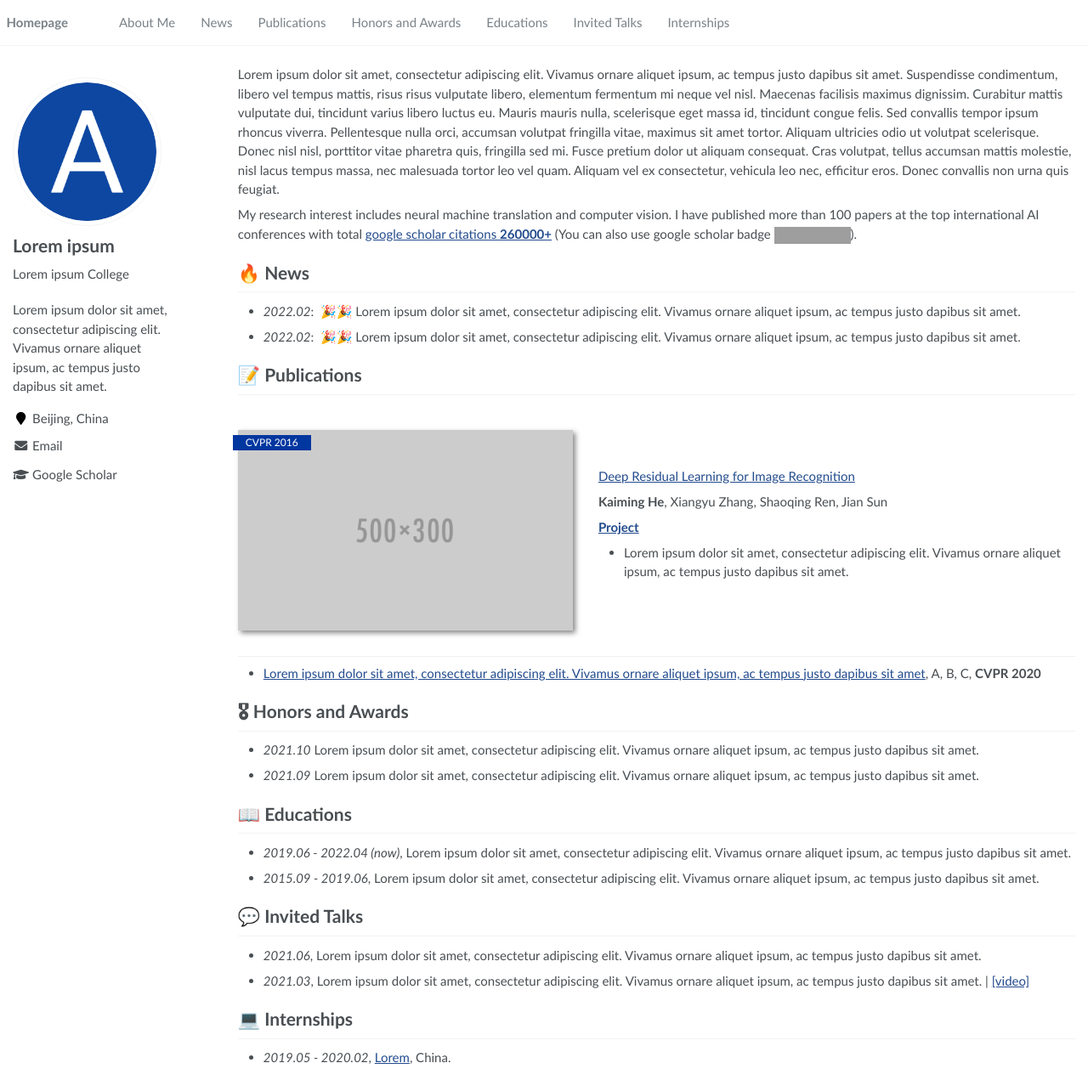
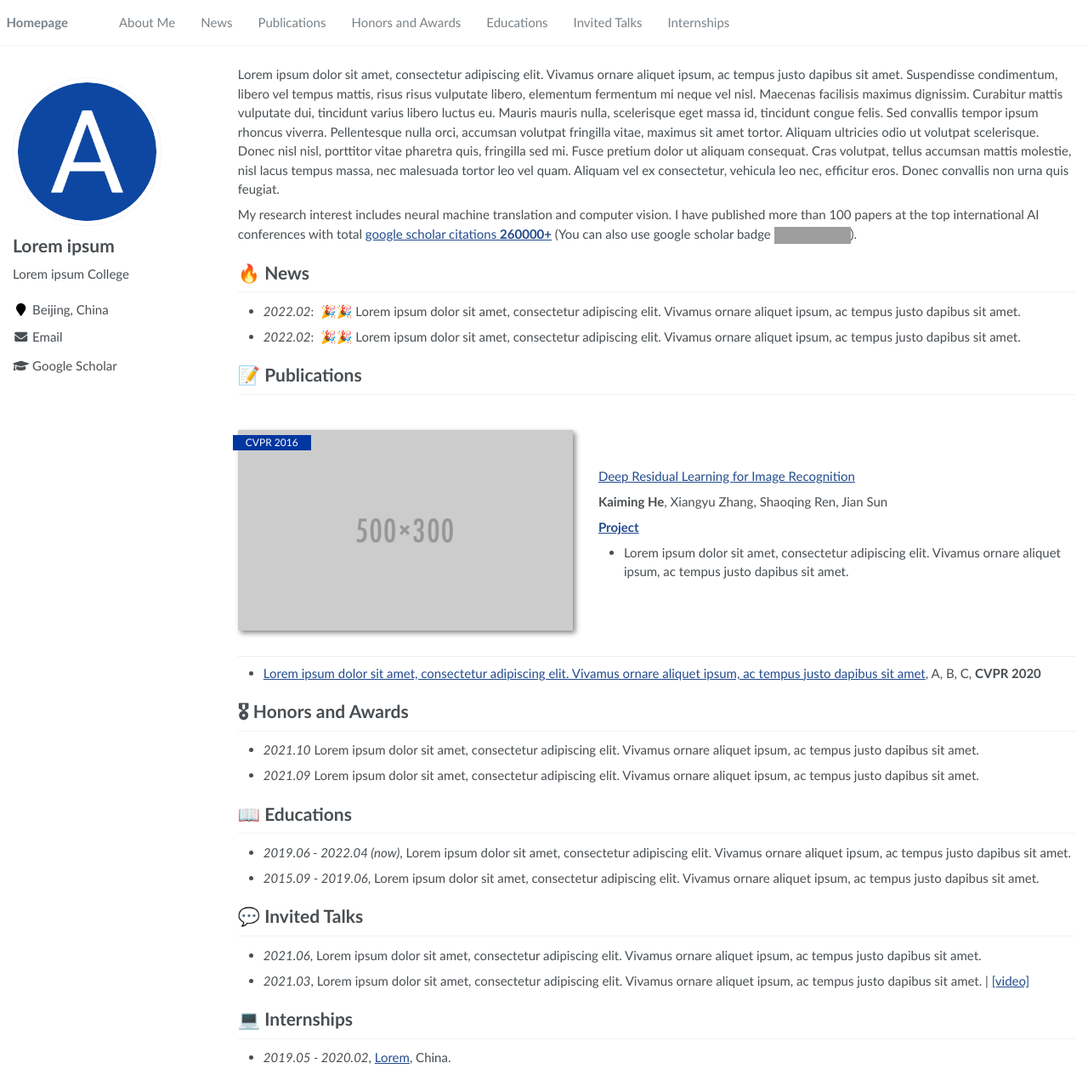
Before and after one commit to MingjinKuai/MingjinKuai.github.io, a Jekyll site: the page built from acad-homepage.github.io-main/_pages/about.md, in a window 1280 px wide and 1271 px high. Shown: the whole window at 85% size. Built offline with Jekyll 4.4.1, drawn with Linux system fonts in a browser that asks for light colours; grey boxes are pictures that could not be loaded.

Commit message:
Update _config.yml

```diff
--- a/_config.yml
+++ b/_config.yml
@@ -6,9 +6,9 @@
 # `jekyll serve`. If you change this file, please restart the server process.
 
 # Site Settings
-title                    : "Lorem ipsum"
-description              : "Lorem ipsum dolor sit amet, consectetur adipiscing elit. Vivamus ornare aliquet ipsum, ac tempus justo dapibus sit amet. "
-repository               : "RayeRen/acad-homepage.github.io"
+title                    : "MingjinKuai"
+description              : #"Lorem ipsum dolor sit amet, consectetur adipiscing elit. Vivamus ornare aliquet ipsum, ac tempus justo dapibus sit amet. "
+repository               : "MingjinKuai/MingjinKuai.github.io"
 google_scholar_stats_use_cdn : true
 
 # google analytics
```
